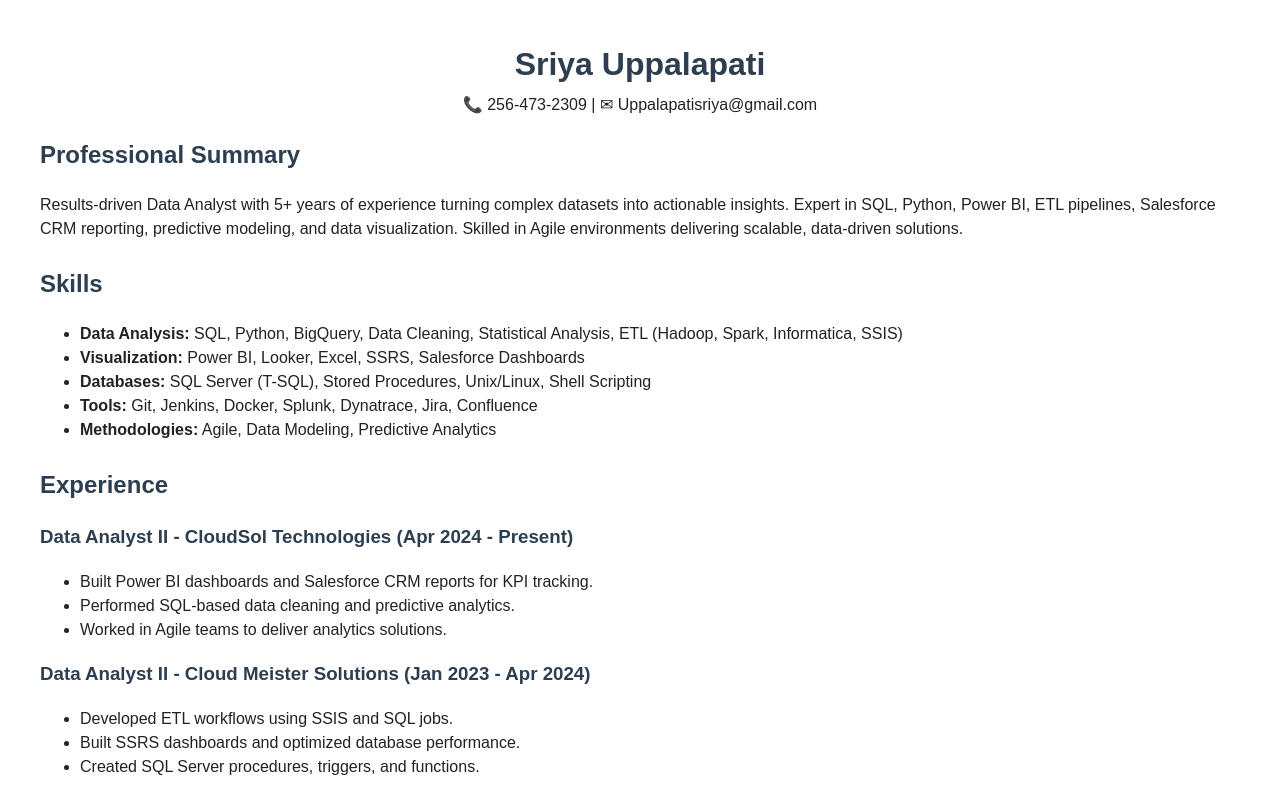
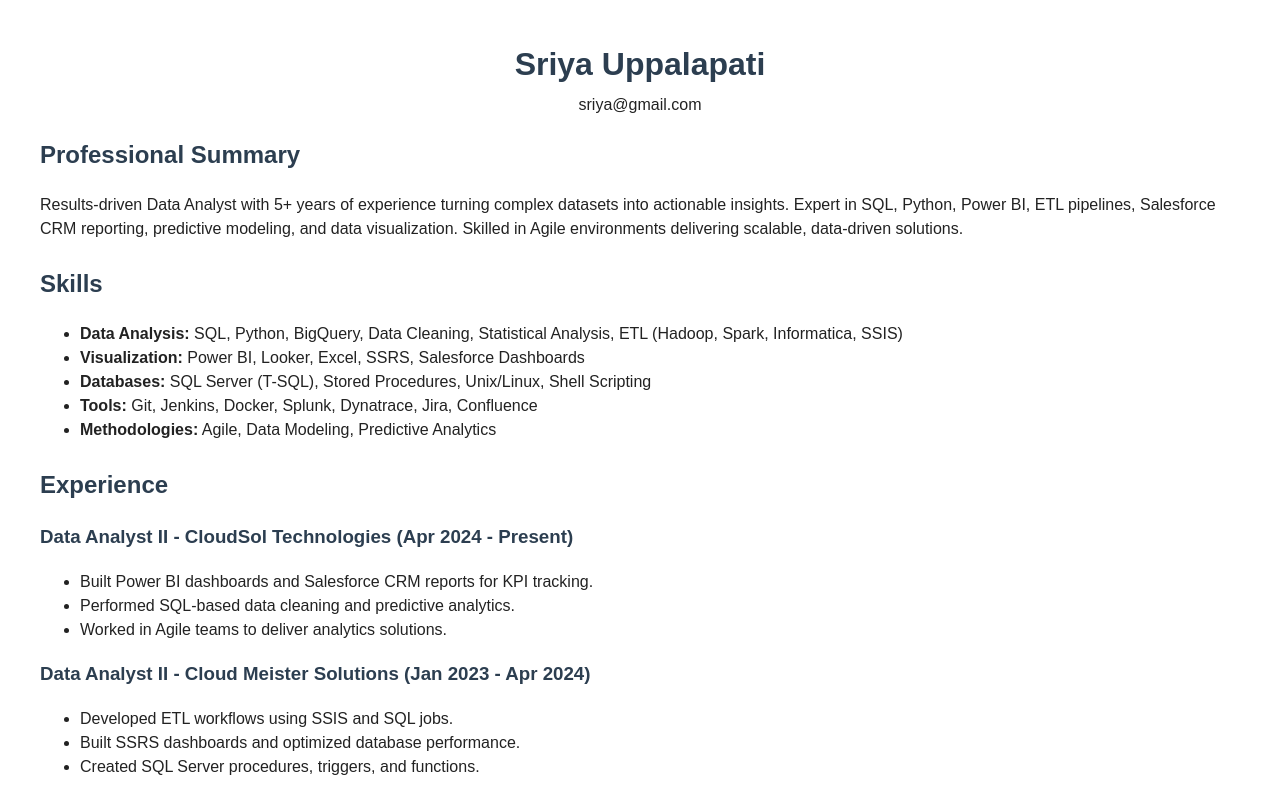
Before and after one commit to Syuc/Resume, a plain HTML site: page Sriya_Uppalapati_Resume.html in a window 1280 px wide. Shown: the top 795 px of the page. Drawn offline with Linux system fonts and the light colour scheme.

Commit message:
Change email address in resume
Updated email address in the contact section.

```diff
--- a/Sriya_Uppalapati_Resume.html
+++ b/Sriya_Uppalapati_Resume.html
@@ -38,7 +38,7 @@
 
 <h1>Sriya Uppalapati</h1>
 <div class="contact">
-    📞 256-473-2309 | ✉ Uppalapatisriya@gmail.com
+     sriya@gmail.com
 </div>
 
 <div class="section">
```
